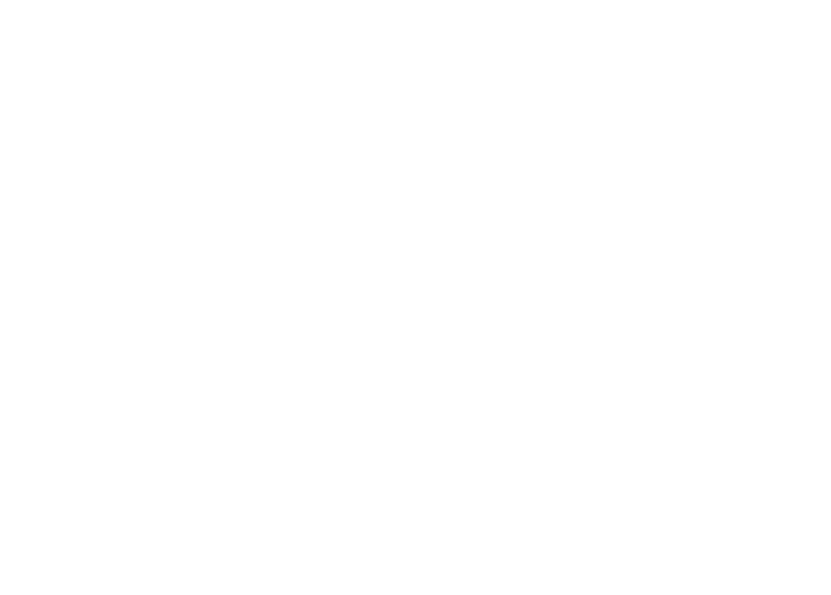
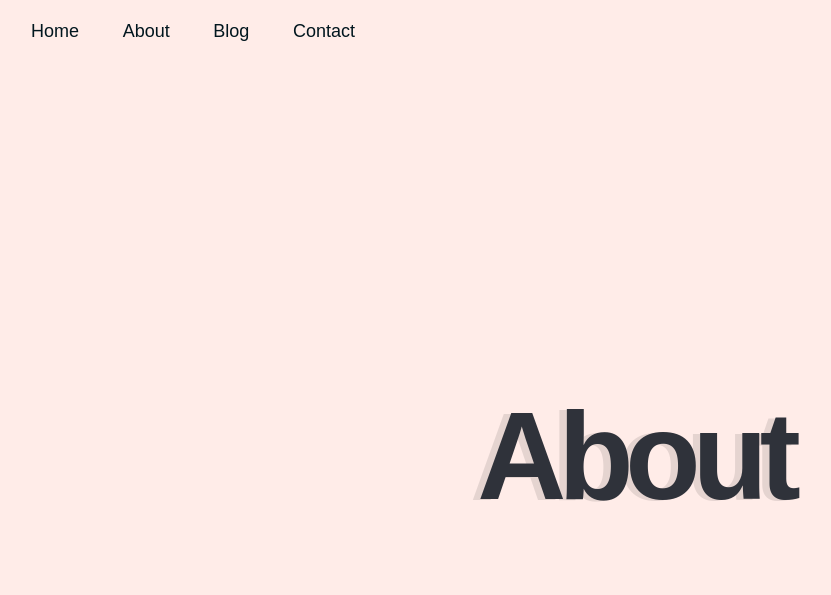
Before and after one commit to pkrisz89/blog, a Gatsby site: page /about in a window 1280 px wide. Before the commit this address had no page. Shown: the whole page, without its empty margins (5-836 px from the left). Built offline with nearby package versions, Linux system fonts and the light colour scheme; Gatsby itself is replaced by a stand-in of ours.

Commit message:
add navigation

```diff
--- /dev/null
+++ b/src/components/nav.tsx
@@ -0,0 +1,51 @@
+import React from 'react';
+import styled, {createGlobalStyle} from 'styled-components';
+import {Link} from 'gatsby';
+
+const GlobalStyle = createGlobalStyle `
+  body {
+    background-color: #FFECE8;
+    font-family: 'lato', serif;
+    color: #01161E;
+
+  }
+  h1,h2,h3,h4 {
+    font-family: 'Montserrat', sans-serif;
+    color: #2F323A;
+    margin: 1.414em 0 0.5em;
+	  font-weight: 700;
+	  line-height: 1.2;
+    letter-spacing: -.45rem;
+    font-size: 6.853em;/
+    width: 90vw;
+    text-shadow: rgba(0, 0, 0, 0.1) -7.38px 1.475px;
+    text-align: center;
+  }
+`
+
+const Navigation = styled.div `
+    position: absolute;
+    left: 2em;
+    top 1em;
+    font-family: 'Montserrat', sans-serif;
+    display: flex;
+    justify-content: space-between;
+    width: 18em;
+`
+
+const StyledLink = styled(Link)`
+ :link, :visited, :hover, :active {
+     color: #01161E;
+     text-decoration: none;
+ }
+`
+
+export default() => (
+    <Navigation>
+        <GlobalStyle/>
+        <StyledLink to='/'>Home</StyledLink>
+        <StyledLink to='/about'>About</StyledLink>
+        <StyledLink to='/blog'>Blog</StyledLink>
+        <StyledLink to='/contact'>Contact</StyledLink>
+    </Navigation>
+)
--- /dev/null
+++ b/src/pages/about.tsx
@@ -0,0 +1,15 @@
+import React from "react"
+import Layout from "../components/layout"
+import Nav from "../components/nav";
+
+const About = () => (
+    <React.Fragment>
+        <Nav/>
+        <Layout>
+            <h1>About</h1>
+        </Layout>
+    </React.Fragment>
+
+)
+
+export default About
--- a/src/pages/blog.tsx
+++ b/src/pages/blog.tsx
@@ -1,9 +1,12 @@
 import React from "react"
 import {Link, graphql} from "gatsby"
 import Layout from "../components/layout"
+import Nav from "../components/nav";
 
 export default({data} : any) => {
     return (
+        <React.Fragment>
+            <Nav/>
             <Layout>
                 <div>
                     <h1
@@ -36,6 +39,8 @@
                         ))}
                 </div>
             </Layout>
+        </React.Fragment>
+
     )
 }
 
--- a/src/pages/index.tsx
+++ b/src/pages/index.tsx
@@ -1,28 +1,18 @@
 import React from "react"
-import styled, {createGlobalStyle} from "styled-components"
+import styled from "styled-components"
 import "lato-font"
 import "typeface-montserrat"
 import Layout from "../components/layout"
+import Nav from "../components/nav";
 
-const GlobalStyle = createGlobalStyle `
-  body {
-    background-color: #FFECE8;
-    font-family: 'lato-font', serif;
-    color: #01161E;
+const Name = styled.h1 `
+  margin: 0;
+`;
 
-  }
-  h1,h2,h3,h4 {
-    font-family: 'Montserrat', sans-serif;
-    color: #2F323A;
-    margin: 1.414em 0 0.5em;
-	  font-weight: 700;
-	  line-height: 1.2;
-    letter-spacing: -.45rem;
-    font-size: 6.853em;/
-    width: 90vw;
-    text-shadow: rgba(0, 0, 0, 0.1) -7.38px 1.475px;
-    text-align: center;
-  }
+const Divider = styled.hr `
+  height: .25em;
+  background-color: #2F323A;
+  margin: 0;
 `
 
 const Thin = styled.h2 `
@@ -34,23 +24,15 @@
   text-align: center;
 `
 
-const Name = styled.h1 `
-  margin: 0;
-`;
-
-const Divider = styled.hr `
-  height: .25em;
-  background-color: #2F323A;
-  margin: 0;
-`
-
 export default() => {
   return (
-    <Layout>
-      <GlobalStyle/>
-      <Name>Kris Pinter.</Name>
-      <Divider/>
-      <Thin>JavaScript developer</Thin><br/>
-    </Layout>
+    <React.Fragment>
+      <Nav/>
+      <Layout>
+        <Name>Kris Pinter.</Name>
+        <Divider/>
+        <Thin>JavaScript developer</Thin><br/>
+      </Layout>
+    </React.Fragment>
   )
 }
```
Also changed, not shown: src/pages/404.tsx (+9 -6 lines), src/pages/contact.tsx (added, +15 -0 lines). Lines whose indentation alone changed are shown as unchanged.
